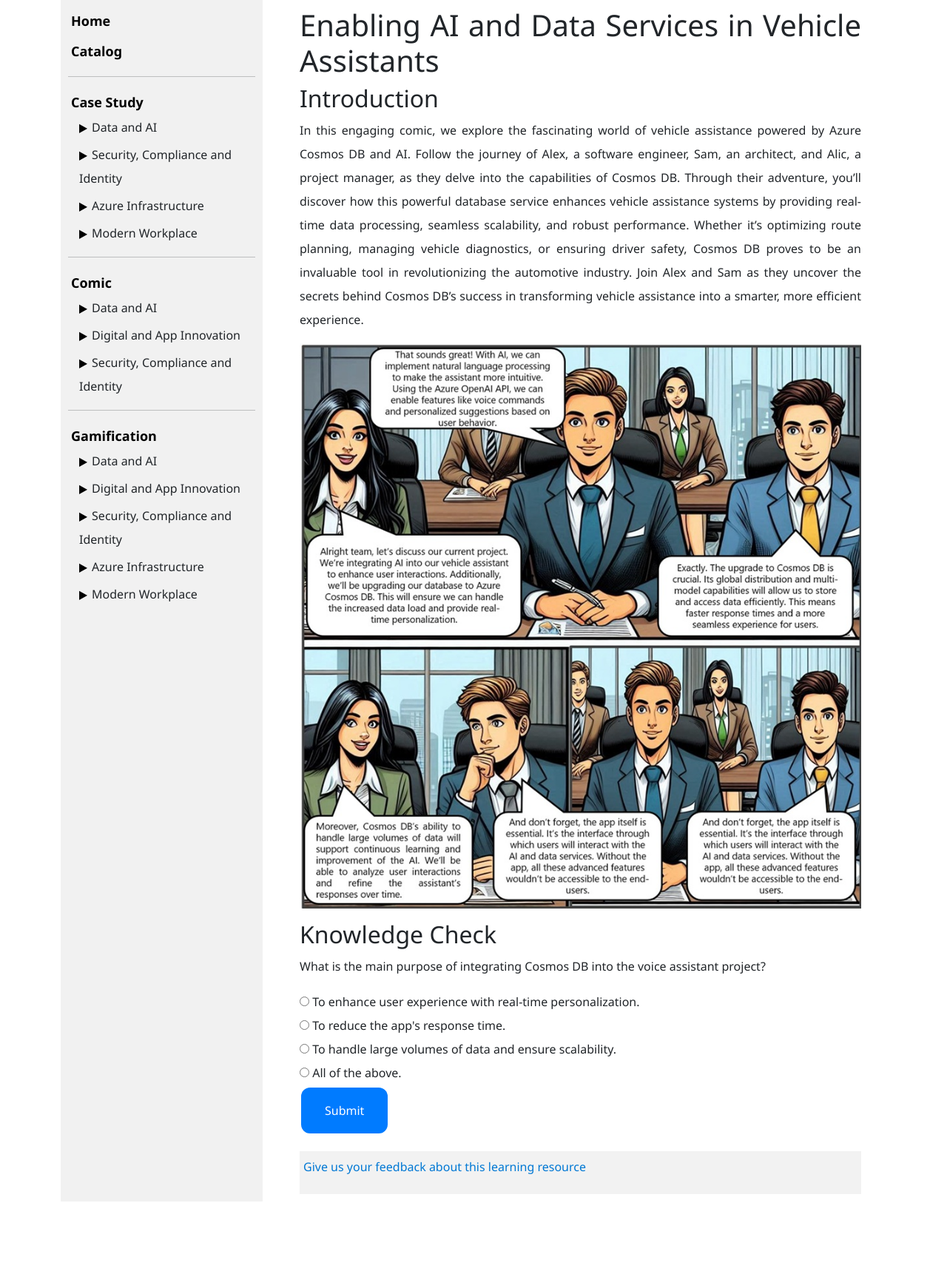
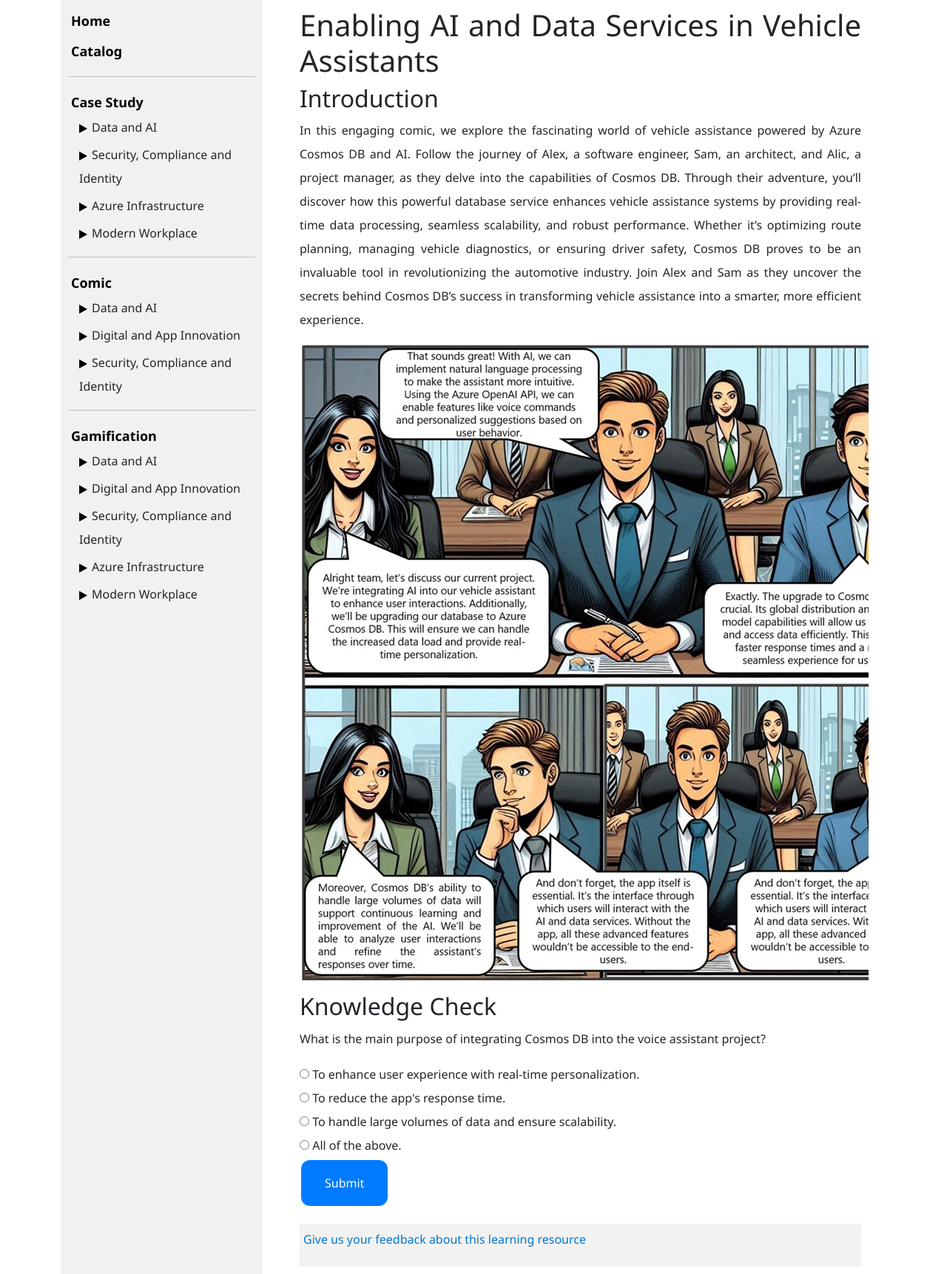
Before and after one commit to ningweinw/iengage, a Jekyll site: the page built from project-files/comic/Data and AI/Cosmosdb in vehicle assistant.md, in a window 1280 px wide. Shown: the whole page at 74% size. Built offline with Jekyll 4.4.1, drawn with Linux system fonts in a browser that asks for light colours; before the commit the page ends 1624 px from its top, so only the background shows below that.

Commit message:
Update style.css

```diff
--- a/assets/css/style.css
+++ b/assets/css/style.css
@@ -1,5 +1,4 @@
 .main-body {
-    margin: 0;
     font-family: 'Segoe UI', Tahoma, Geneva, Verdana, sans-serif;
     line-height: 2;
 }
@@ -20,11 +19,6 @@
 
 .content-wrapper {
     text-align: justify; /* Center the text */
-}
-
-.responsive_image {
-    max-width: 100%;
-    height: auto;
 }
 
 .divider {
```
